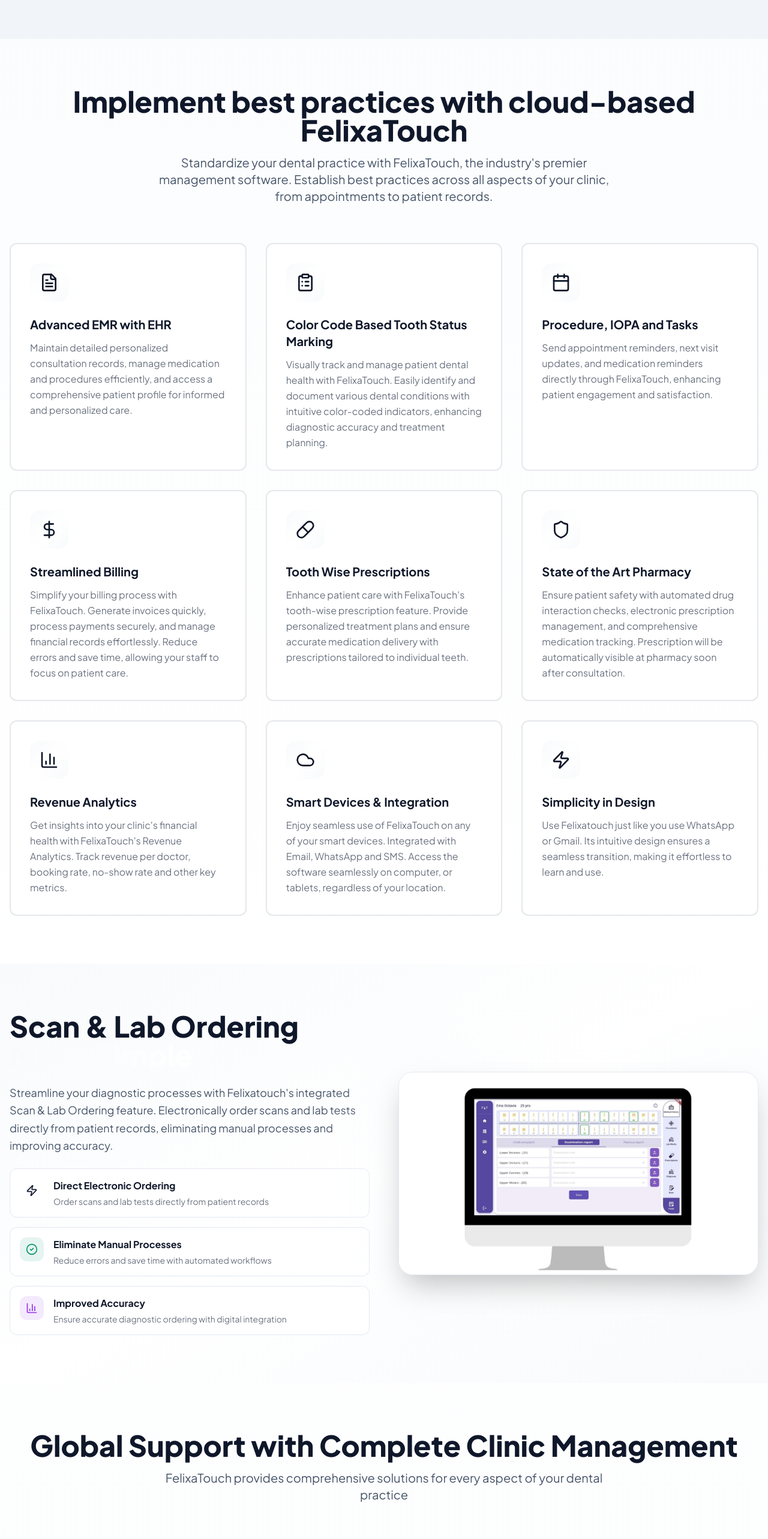
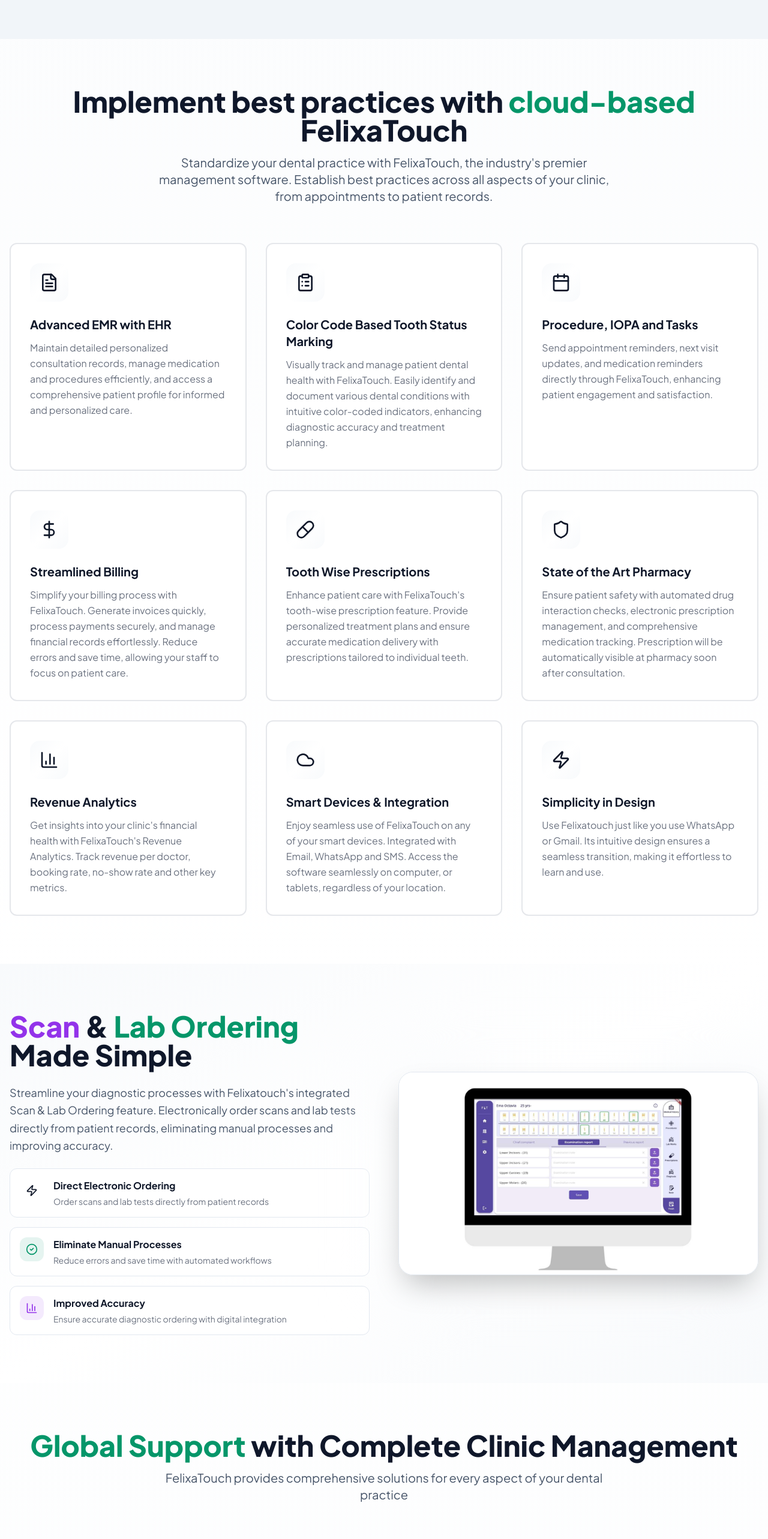
Before and after one commit to sahircmr/Felixatouch-softgen, a Next.js app: page /dental-clinic-management-software in a window 1280 px wide. Shown: the part 1600-4166 px from the top of the page at 60% size. Built offline with nearby package versions, Linux system fonts and the light colour scheme.

Commit message:
style(pages): Refine H2 colors on Unani and Dental pages

```diff
--- a/src/pages/dental-clinic-management-software.tsx
+++ b/src/pages/dental-clinic-management-software.tsx
@@ -260,7 +260,7 @@
             <div className="max-w-7xl mx-auto">
               <div className="text-center space-y-4 mb-16">
                 <h2 className="text-4xl md:text-5xl font-black text-slate-900 dark:text-white">
-                 Implement best practices with cloud-based FelixaTouch
+                 Implement <span className="text-brand-primary">best practices</span> with <span className="text-emerald-600">cloud-based</span> FelixaTouch
 
                 </h2>
                 <p className="text-xl text-slate-600 dark:text-slate-300 max-w-3xl mx-auto">
@@ -294,8 +294,8 @@
               <div className="grid lg:grid-cols-2 gap-12 items-center">
                 <div className="space-y-6">
                   <h2 className="text-4xl md:text-5xl font-black leading-tight text-slate-900 dark:text-white">
-                    Scan & Lab Ordering
-                    <span className="block text-transparent bg-clip-text bg-gradient-to-r from-brand-primary to-emerald-600">
+                    <span className="text-purple-600">Scan</span> & <span className="text-emerald-600">Lab Ordering</span>
+                    <span className="block text-brand-primary">
                       Made Simple
                     </span>
                   </h2>
@@ -358,7 +358,7 @@
             <div className="max-w-7xl mx-auto">
               <div className="text-center space-y-4 mb-16">
                 <h2 className="text-4xl md:text-5xl font-black text-slate-900 dark:text-white">
-                 Global Support with Complete Clinic Management
+                 <span className="text-emerald-600">Global Support</span> with <span className="text-brand-primary">Complete</span> Clinic Management
                 </h2>
                 <p className="text-xl text-slate-600 dark:text-slate-300 max-w-3xl mx-auto">
                   FelixaTouch provides comprehensive solutions for every aspect of your dental practice
@@ -388,7 +388,7 @@
             <div className="max-w-7xl mx-auto">
               <div className="text-center space-y-4 mb-16">
                 <h2 className="text-4xl md:text-5xl font-black text-slate-900 dark:text-white">
-                    Perfect for Every  Dental Practice
+                    <span className="text-brand-primary">Perfect</span> for <span className="text-emerald-600">Every</span>  Dental Practice
                 </h2>
               </div>
 
--- a/src/pages/unani-clinic-management-software.tsx
+++ b/src/pages/unani-clinic-management-software.tsx
@@ -290,7 +290,7 @@
               <div className="text-center space-y-4 mb-16">
                 <h2 className="text-4xl md:text-5xl font-black text-slate-900 dark:text-white">
                   First{" "}
-                  <span className="text-transparent bg-clip-text bg-gradient-to-r from-emerald-600 to-brand-primary">
+                  <span className="text-emerald-600">
                     Unani Clinic Software
                   </span>
                 </h2>
@@ -325,7 +325,7 @@
               <div className="text-center space-y-4 mb-16">
                 <h2 className="text-4xl md:text-5xl font-black text-slate-900 dark:text-white">
                   Why Choose{" "}
-                  <span className="text-transparent bg-clip-text bg-gradient-to-r from-emerald-600 to-brand-primary">
+                  <span className="text-emerald-600">
                     FelixaTouch Unani
                   </span>
                 </h2>
@@ -358,7 +358,7 @@
               <div className="text-center space-y-4 mb-16">
                 <h2 className="text-4xl md:text-5xl font-black text-slate-900 dark:text-white">
                   Perfect for Every{" "}
-                  <span className="text-transparent bg-clip-text bg-gradient-to-r from-emerald-600 to-brand-primary">
+                  <span className="text-emerald-600">
                     Unani Practice
                   </span>
                 </h2>
@@ -409,7 +409,7 @@
             <div className="max-w-4xl mx-auto text-center space-y-8">
               <h2 className="text-4xl md:text-5xl font-black text-slate-900 dark:text-white">
                 Ready to Transform Your{" "}
-                <span className="text-transparent bg-clip-text bg-gradient-to-r from-emerald-600 to-brand-primary">
+                <span className="text-emerald-600">
                   Unani Practice?
                 </span>
               </h2>
```
